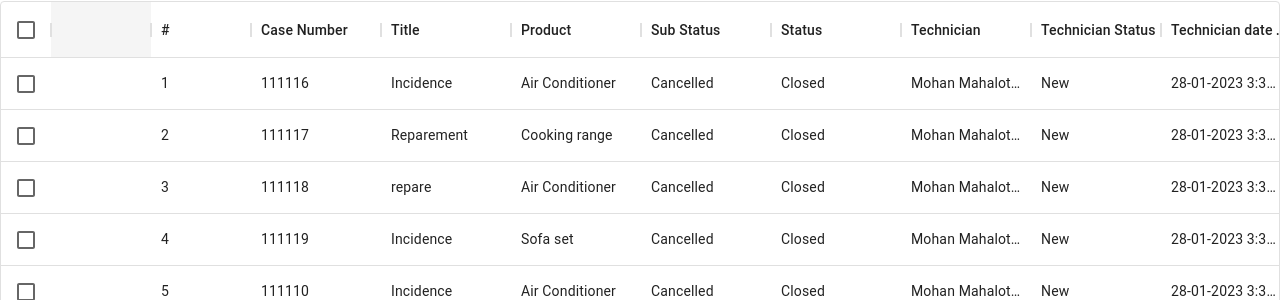
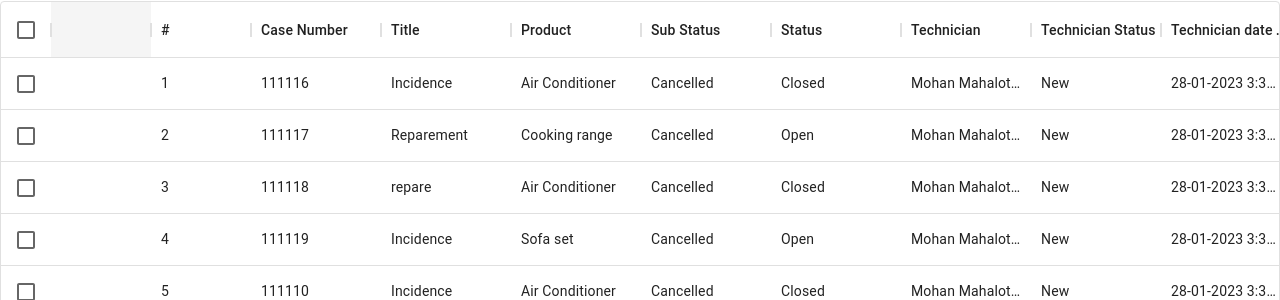
Before and after one commit to Mukesh16407/bizofficerAssignment, a React (Create React App) app: page / in a window 1280 px wide. Shown: the part 155-455 px from the top of the page. Built offline with nearby package versions, Linux system fonts and the light colour scheme.

Commit message:
fix submit button

```diff
--- a/src/components/Tables.jsx
+++ b/src/components/Tables.jsx
@@ -35,26 +35,26 @@ const rows = [
   technicianStatus:"New",techniciandatetime:"28-01-2023 3:30pm",accountNumber:"Ok limited",contactName:"Jai Mal",mobile:9086754321,phone:6543218,address:"K.K 333",
   package:"",billable:"",amount:"",priority:"High",agent:"Andrew Wiston",channel:"Primary",remarks:"",comments:""
 },
-{ id: 2, casenumber: 111117, title: 'Reparement', product: "Cooking range",substatus:"Cancelled", status:"Closed",technician:"Mohan Mahalotra",
-technicianStatus:"New",techniciandatetime:"28-01-2023 3:30pm",accountNumber:"Ok limited",contactName:"Jai Mal",mobile:9086754321,phone:6543218,address:"K.K 333",
+{ id: 2, casenumber: 111117, title: 'Reparement', product: "Cooking range",substatus:"Cancelled", status:"Open",technician:"Mohan Mahalotra",
+technicianStatus:"New",techniciandatetime:"28-01-2023 3:30pm",accountNumber:"Ok limited",contactName:"Jai Mal",mobile:8986754321,phone:6543218,address:"K.K 333",
 package:"",billable:"",amount:"",priority:"High",agent:"Andrew Wiston",channel:"Primary",remarks:"",comments:""
 },{ id: 3, casenumber: 111118, title: 'repare', product: "Air Conditioner",substatus:"Cancelled", status:"Closed",technician:"Mohan Mahalotra",
-technicianStatus:"New",techniciandatetime:"28-01-2023 3:30pm",accountNumber:"Ok limited",contactName:"Jai Mal",mobile:9086754321,phone:6543218,address:"K.K 333",
+technicianStatus:"New",techniciandatetime:"28-01-2023 3:30pm",accountNumber:"Ok limited",contactName:"Jai Mal",mobile:9186754321,phone:6543218,address:"K.K 333",
 package:"",billable:"",amount:"",priority:"High",agent:"Andrew Wiston",channel:"Primary",remarks:"",comments:""
-},{ id: 4, casenumber: 111119, title: 'Incidence', product: "Sofa set",substatus:"Cancelled", status:"Closed",technician:"Mohan Mahalotra",
-technicianStatus:"New",techniciandatetime:"28-01-2023 3:30pm",accountNumber:"Ok limited",contactName:"Jai Mal",mobile:9086754321,phone:6543218,address:"K.K 333",
+},{ id: 4, casenumber: 111119, title: 'Incidence', product: "Sofa set",substatus:"Cancelled", status:"Open",technician:"Mohan Mahalotra",
+technicianStatus:"New",techniciandatetime:"28-01-2023 3:30pm",accountNumber:"Ok limited",contactName:"Jai Mal",mobile:9286754321,phone:6543218,address:"K.K 333",
 package:"",billable:"",amount:"",priority:"High",agent:"Andrew Wiston",channel:"Primary",remarks:"",comments:""
 },{ id: 5, casenumber: 111110, title: 'Incidence', product: "Air Conditioner",substatus:"Cancelled", status:"Closed",technician:"Mohan Mahalotra",
-technicianStatus:"New",techniciandatetime:"28-01-2023 3:30pm",accountNumber:"Ok limited",contactName:"Jai Mal",mobile:9086754321,phone:6543218,address:"K.K 333",
+technicianStatus:"New",techniciandatetime:"28-01-2023 3:30pm",accountNumber:"Ok limited",contactName:"Open",mobile:9386754321,phone:6543218,address:"K.K 333",
 package:"",billable:"",amount:"",priority:"High",agent:"Andrew Wiston",channel:"Primary",remarks:"",comments:""
 },{ id: 6, casenumber: 111111, title: 'Incidence', product: "no selected",substatus:"Cancelled", status:"Closed",technician:"Mohan Mahalotra",
-technicianStatus:"New",techniciandatetime:"28-01-2023 3:30pm",accountNumber:"Ok limited",contactName:"Jai Mal",mobile:9086754321,phone:6543218,address:"K.K 333",
+technicianStatus:"New",techniciandatetime:"28-01-2023 3:30pm",accountNumber:"Ok limited",contactName:"Jai Mal",mobile:9486754321,phone:6543218,address:"K.K 333",
 package:"",billable:"",amount:"",priority:"High",agent:"Andrew Wiston",channel:"Primary",remarks:"",comments:""
 },{ id: 7, casenumber: 111121, title: 'Incidence', product: "Air Conditioner",substatus:"Cancelled", status:"Closed",technician:"Mohan Mahalotra",
-technicianStatus:"New",techniciandatetime:"28-01-2023 3:30pm",accountNumber:"Ok limited",contactName:"Jai Mal",mobile:9086754321,phone:6543218,address:"K.K 333",
+technicianStatus:"New",techniciandatetime:"28-01-2023 3:30pm",accountNumber:"Ok limited",contactName:"Jai Mal",mobile:9586754321,phone:6543218,address:"K.K 333",
 package:"",billable:"",amount:"",priority:"High",agent:"Andrew Wiston",channel:"Primary",remarks:"",comments:""
 },{ id: 8, casenumber: 111122, title: 'Incidence', product: "Air Conditioner",substatus:"Cancelled", status:"Closed",technician:"Mohan Mahalotra",
-technicianStatus:"New",techniciandatetime:"28-01-2023 3:30pm",accountNumber:"Ok limited",contactName:"Jai Mal",mobile:9086754321,phone:6543218,address:"K.K 333",
+technicianStatus:"New",techniciandatetime:"28-01-2023 3:30pm",accountNumber:"Ok limited",contactName:"Jai Mal",mobile:9686754321,phone:6543218,address:"K.K 333",
 package:"",billable:"",amount:"",priority:"High",agent:"Andrew Wiston",channel:"Primary",remarks:"",comments:""
 },
 ];
--- a/src/pages/register/Register.jsx
+++ b/src/pages/register/Register.jsx
@@ -542,7 +542,7 @@ export const Register = () => {
           </Grid>
           <Grid item xs={12}  >
            <Button variant="outlined">CANCEL</Button>
-           <Button variant="outlined" sx={{backgroundColor:"green",color:"white", marginLeft:1}}>Save</Button>
+           <Button variant="contained" color="success" sx={{ marginLeft:1}}>Save</Button>
           </Grid>
 
         </Grid>
```
